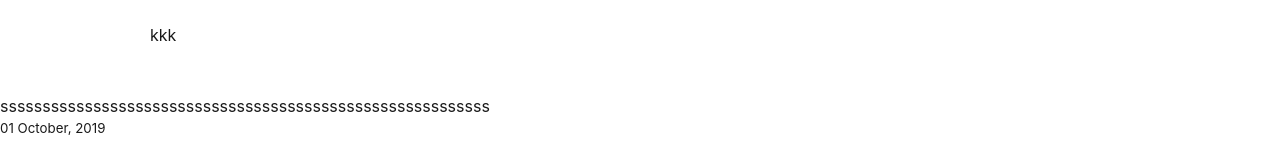
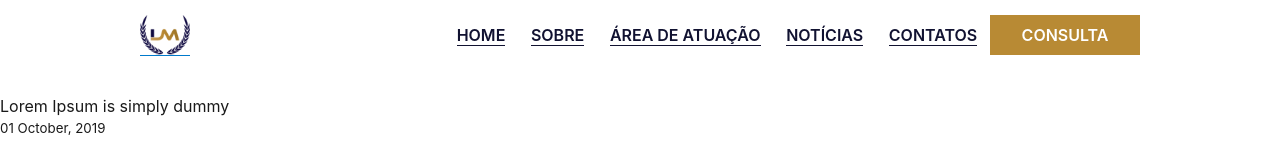
Before and after one commit to octalbit/blog-lustosa-e-moura, a Gatsby site: page /ssssssssssssssssssssssssssssssssssssssssssssssssssssssssss/ in a window 1280 px wide. Shown: the top 164 px of the page. Built offline with nearby package versions, Linux system fonts and the light colour scheme; Gatsby itself is replaced by a stand-in of ours; some packages are replaced by stand-ins of ours.

Commit message:
Add styleds, components Navbar and Footer

```diff
--- a/content/blog/ssssssssssssssssssssssssssssssssssssssssssssssssssssssssss.md
+++ b/content/blog/ssssssssssssssssssssssssssssssssssssssssssssssssssssssssss.md
@@ -1,10 +1,10 @@
 ---
-path: ssssssssssssssssssssssssssssssssssssssssssssssssssssss
+path: Lorem Ipsum is simply dummy
 date: 2019-10-01T03:41:06.079Z
-title: ssssssssssssssssssssssssssssssssssssssssssssssssssssssssss
+title: Lorem Ipsum is simply dummy
 url_movie: ssssssssssssssssssssssssssssssssssssssssssssssssssssssss
-url_photo: sssssssssssssssssssssssssssssssssssssssssssssssssssssssssss
+url_photo: https://www.google.com/url?sa=i&source=images&cd=&ved=2ahUKEwir_NCThfzkAhXkKLkGHW5kBsQQjRx6BAgBEAQ&url=https%3A%2F%2Fwww.bbc.com%2Fportuguese%2Fgeral-44476958&psig=AOvVaw1utWi3LqLIik5vyEVjzo_o&ust=1570052918107790
 ---
-sssssssssssssssssssssssssssssssssssssssssssssssssssssssssssssssssssssssssssssssssssssssssssssssssssss
+Lorem Ipsum is simply dummy text of the printing and typesetting industry. Lorem Ipsum has been the industry's standard dummy text ever since the 1500s, when an unknown printer took a galley of type and scrambled it to make a type specimen book. It has survived not only five centuries, but also the leap into electronic typesetting, remaining essentially unchanged. It was popularised in the 1960s with the release of Letraset sheets containing Lorem Ipsum passages, and more recently with desktop publishing software like Aldus PageMaker including versions of Lorem Ipsum.
 
 ![sds](../assets/test.jpeg "sdd")
--- /dev/null
+++ b/src/components/Brand/index.js
@@ -0,0 +1,12 @@
+import React from 'react'
+
+import * as S from './styled'
+import BrandImg from '../../images/brand.png'
+
+const Brand = () => (
+    <S.BrandWrapper to="/">
+        <S.BrandBox src={BrandImg} alt="" />
+    </S.BrandWrapper>
+)
+
+export default Brand
--- /dev/null
+++ b/src/components/Brand/styled.js
@@ -0,0 +1,8 @@
+import styled from 'styled-components'
+import { Link } from 'gatsby'
+
+export const BrandWrapper = styled(Link)``
+
+export const BrandBox = styled.img`
+    max-width: 50px;
+`
--- /dev/null
+++ b/src/components/Footer/index.js
@@ -0,0 +1,21 @@
+import React from 'react'
+
+import * as S from './styled'
+import BrandFooter from '../../images/brand-footer.png'
+
+const Footer = () => (
+    <S.FooterWrapper>
+        <S.FooterContainer>
+            <S.FooterContent>
+                <S.FooterTextCopy>
+                    © {new Date().getFullYear()} Lustosa e Moura - Advocacia e Consultorio Juridico.
+                </S.FooterTextCopy>
+                <S.FooterCorpLink>
+                    <S.FooterCorpBox src={BrandFooter} />
+                </S.FooterCorpLink>
+            </S.FooterContent>
+        </S.FooterContainer>
+    </S.FooterWrapper>
+)
+
+export default Footer
--- /dev/null
+++ b/src/components/Footer/styled.js
@@ -0,0 +1,30 @@
+import styled from 'styled-components'
+import { Link } from 'gatsby'
+
+export const FooterWrapper = styled.footer`
+    width: 100%;
+`
+export const FooterContainer = styled.div`
+    max-width: 1000px;
+    margin: auto;
+    height: 100%;
+`
+export const FooterContent = styled.div`
+    width: 100%;
+    height: 70px;
+    display: flex;
+    justify-content: space-between;
+    align-items: center;
+    flex-wrap: wrap;
+`
+export const FooterTextCopy = styled.p`
+    color: #333;
+    font-weight: 300;
+    text-transform: uppercase;
+`
+export const FooterCorpLink = styled(Link)`
+    text-decoration: none;
+`
+export const FooterCorpBox = styled.img`
+    max-width: 70px;
+`
--- a/src/components/Layout/index.js
+++ b/src/components/Layout/index.js
@@ -6,6 +6,7 @@ import GlobalStyles from '../../styles/global'
 
 import * as S from './styled'
 import Navbar from '../Navbar'
+import Footer from '../Footer'
 
 class Layout extends React.Component {
 	render() {
@@ -60,13 +61,7 @@ class Layout extends React.Component {
 				<GlobalStyles />
 				<Navbar />
 				<main>{children}</main>
-				<footer>
-					© {new Date().getFullYear()}, criado por
-					{` `}
-					<a href="https://frosty-beaver-32580f.netlify.com/" target="_blank">
-						Octalbit
-					</a>
-				</footer>
+				<Footer />
 			</S.LayoutWrapper>
 		);
 	}
--- /dev/null
+++ b/src/components/MenuLink/content.js
@@ -0,0 +1,24 @@
+const links = [
+    {
+        label: 'Home',
+        url: '/'
+    },
+    {
+        label: 'Sobre',
+        url: '/about/'
+    },
+    {
+        label: 'Área de Atuação',
+        url: '/area/'
+    },
+    {
+        label: 'Notícias',
+        url: '/blog/'
+    },
+    {
+        label: 'Contatos',
+        url: '/contact/'
+    },
+]
+
+export default links
--- /dev/null
+++ b/src/components/MenuLink/index.js
@@ -0,0 +1,24 @@
+import React from "react"
+
+import links from './content'
+import * as S from './styled'
+
+const MenuLinks = () => (
+    <S.MenuLinksWrapper>
+        <S.MenuLinksList>
+            {links.map((link, i) => (
+                <S.MenuLinksItem key={i}>
+                    <S.MenuLinksLink
+                        activeClassName="active"
+                        to={link.url}
+                    >
+                            {link.label}
+                    </S.MenuLinksLink>
+                </S.MenuLinksItem>
+            ))}
+            <S.MenuLinksBtn>Consulta</S.MenuLinksBtn>
+        </S.MenuLinksList>
+    </S.MenuLinksWrapper>
+)
+
+export default MenuLinks
--- /dev/null
+++ b/src/components/MenuLink/styled.js
@@ -0,0 +1,47 @@
+import styled from 'styled-components'
+import { Link } from 'gatsby'
+
+export const MenuLinksWrapper = styled.div`
+
+`
+export const MenuLinksList = styled.ul`
+    display: flex;
+    align-items: center;
+`
+
+export const MenuLinksItem = styled.li`
+    padding: 0 0.8rem;
+
+    .active {
+        color: #B88A34;
+    }
+`
+
+export const MenuLinksLink = styled(Link)`
+    color: #111231;
+    text-decoration: none;
+    text-transform: uppercase;
+    font-weight: 600;
+    transition: color 0.2s;
+
+    &:hover {
+        color: #B88A34;
+    }
+`
+export const MenuLinksBtn = styled(Link)`
+    width: 150px;
+    height: 40px;
+    background-color: #B88A34;
+    transition: 0.2s;
+    text-decoration: none;
+    text-transform: uppercase;
+    font-weight: 600;
+    color: #fff;
+    display: flex;
+    justify-content: center;
+    align-items: center;
+
+    &:hover {
+        background-color: #111231;
+    }
+`
--- a/src/components/Navbar/index.js
+++ b/src/components/Navbar/index.js
@@ -1,12 +1,15 @@
 import React from 'react'
 
 import * as S from './styled'
+import MenuLink from '../MenuLink'
+import Brand from '../Brand'
 
 const Navbar = () => (
     <S.NavbarWrapper>
         <S.NavbarContainer>
             <S.NavbarContent>
-                kkk
+                <Brand />
+                <MenuLink />
             </S.NavbarContent>
         </S.NavbarContainer>
     </S.NavbarWrapper>
--- a/src/components/Navbar/styled.js
+++ b/src/components/Navbar/styled.js
@@ -1,12 +1,11 @@
 import styled from 'styled-components'
 
 export const NavbarWrapper = styled.nav`
-    width: 100vw;
+    width: 100%;
     height: 70px;
-    background-color: #fff;
 `
 export const NavbarContainer = styled.div`
-    max-width: 980px;
+    max-width: 1000px;
     margin: auto;
     height: 100%;
 `
--- a/src/styles/global.js
+++ b/src/styles/global.js
@@ -39,6 +39,7 @@ ol, ul {
 }
 blockquote, q {
 	quotes: none;
+	text-decoration: none;
 }
 blockquote:before, blockquote:after,
 q:before, q:after {
```
Also changed, not shown: src/images/brand-footer.png (added), src/images/brand.png (added).
